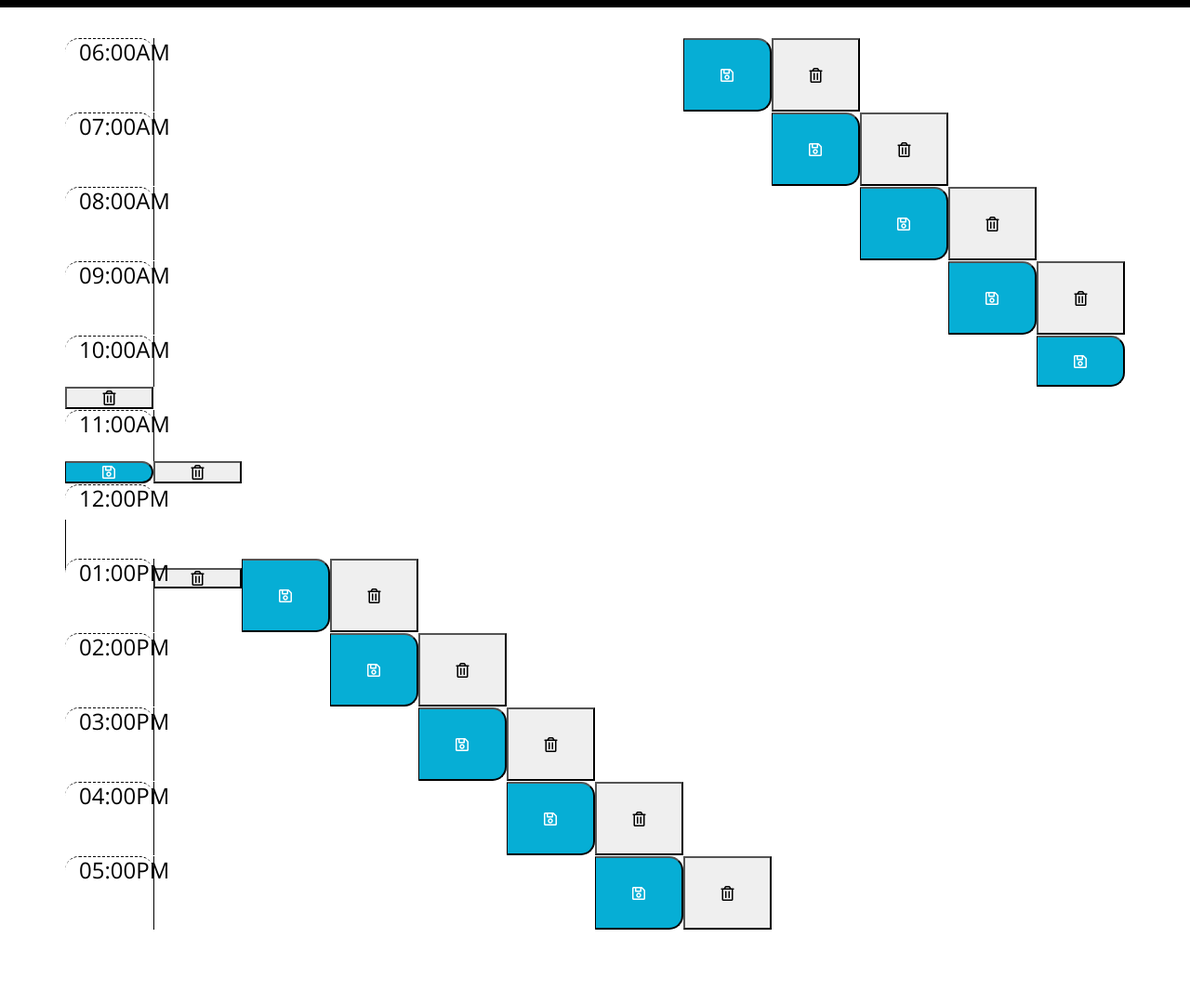
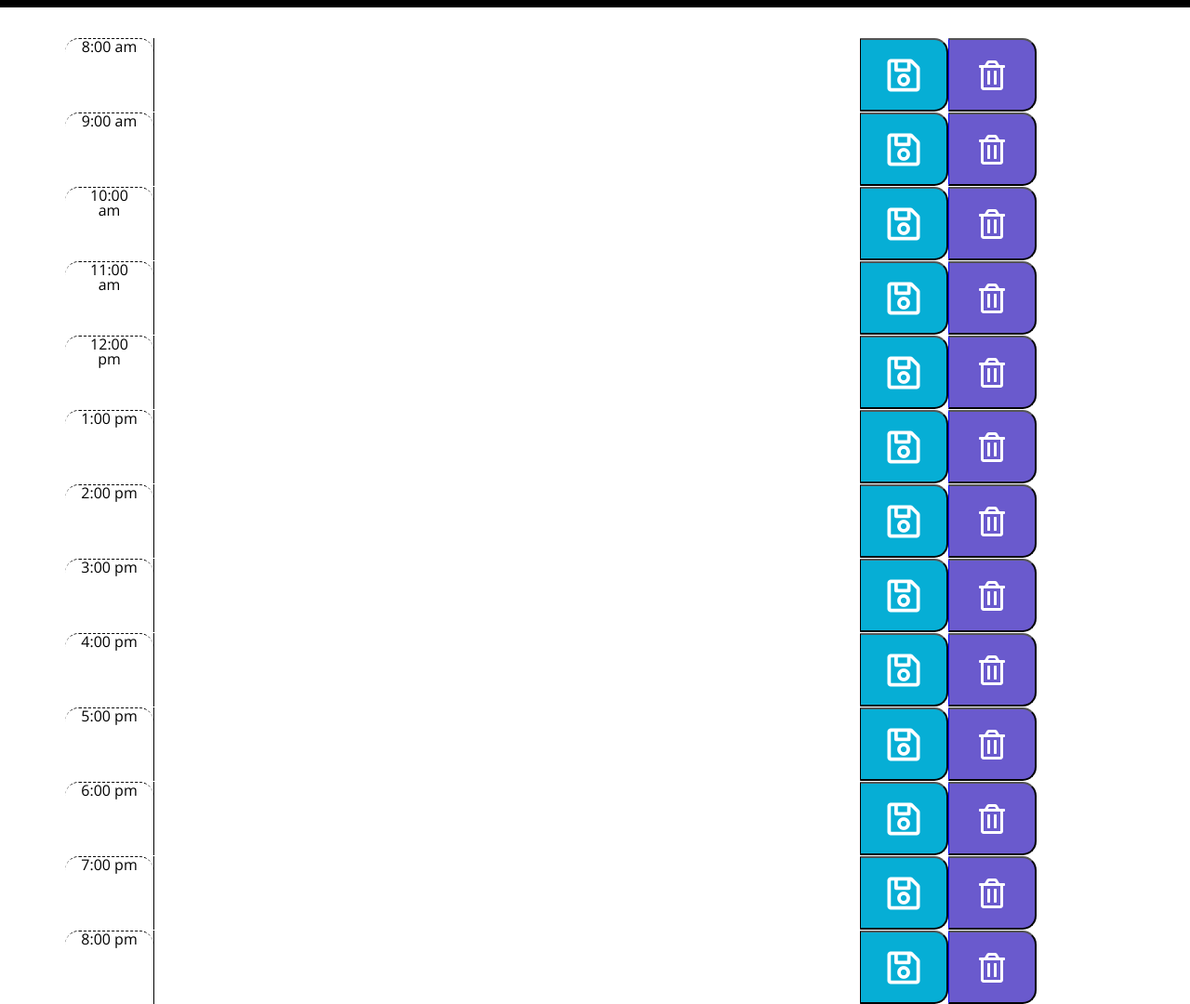
Before and after one commit to KimberlyAnnYo/Bookit, a plain HTML site: page index.html in a window 1280 px wide. Shown: the part 260-1340 px from the top of the page at 93% size. Before the commit the page ends 1260 px from the top, so only its background shows below. Drawn offline with nearby package versions, Linux system fonts and the light colour scheme.

Commit message:
change hours in columns

```diff
--- a/index.html
+++ b/index.html
@@ -23,24 +23,7 @@
         <!-- Timeblocks go here -->
 
         <div class="row">
-            <h4 class="col-1 hour time-block">06:00AM</h4>
-            <textarea id="6" class="col-6 input"></textarea>
-            <button class="col-1 saveBtn"><i class="far fa-save"></i></button>
-            <button class="col-1 deleteBtn"><i class="far fa-trash-alt"></i></button>
-
-        </div>
-
-        <div class="row">
-            <h4 class="col-1 hour time-block">07:00AM</h4>
-            <textarea id="7" class="col-7 input"></textarea>
-            <button class="col-1 saveBtn"><i class="far fa-save"></i></button>
-            <button class="col-1 deleteBtn"><i class="far fa-trash-alt"></i></button>
-
-        </div>
-
-
-        <div class="row">
-            <h4 class="col-1 hour time-block">08:00AM</h4>
+            <div class =" col-1 hour time-block">8:00 am</div>
         <textarea id="8" class="col-8 input"></textarea>
         <button class="col-1 saveBtn"><i class="far fa-save"></i></button>
         <button class="col-1 deleteBtn"><i class="far fa-trash-alt"></i></button>
@@ -48,72 +31,108 @@
         </div>
 
         <div class="row">
-            <h4 class="col-1 hour time-block">09:00AM</h4>
-            <textarea id="9" class="col-9 input"></textarea>
+
+          <div class ="col-1 hour time-block">9:00 am</div>
+          <textarea id="9" class="col-8 input complete" ></textarea>
           <button class="col-1 saveBtn"><i class="far fa-save"></i></button>
           <button class="col-1 deleteBtn"><i class="far fa-trash-alt"></i></button>
 
         </div>
 
         <div class="row">
-            <h4 class="col-1 hour time-block">10:00AM</h4>
-            <textarea id="10" class="col-10 input"></textarea>
+
+          <div class ="col-1 hour time-block">10:00 am</div>
+          <textarea id="10" class=" col-8 input"></textarea>
           <button class="col-1 saveBtn"><i class="far fa-save"></i></button>
           <button class="col-1 deleteBtn"><i class="far fa-trash-alt"></i></button>
 
         </div>
 
         <div class="row">
-            <h4 class="col-1 hour time-block">11:00AM</h4>
-            <textarea id="11" class="col-11 input"></textarea>
+
+          <div class ="col-1 hour time-block">11:00 am</div>
+          <textarea id="11" class=" col-8 input"></textarea>
           <button class="col-1 saveBtn"><i class="far fa-save"></i></button>
           <button class="col-1 deleteBtn"><i class="far fa-trash-alt"></i></button>
 
         </div>
 
         <div class="row">
-            <h4 class="col-1 hour time-block">12:00PM</h4>
-            <textarea id="12" class="col-12 input"></textarea>
+
+          <div class ="col-1 hour time-block">12:00 pm</div>
+          <textarea id="12" class=" col-8 input"></textarea>
           <button class="col-1 saveBtn"><i class="far fa-save"></i></button>
           <button class="col-1 deleteBtn"><i class="far fa-trash-alt"></i></button>
 
         </div>
 
         <div class="row">
-            <h4 class="col-1 hour time-block">01:00PM</h4>
-            <textarea id="1" class="col-1 input"></textarea>
+
+          <div class ="col-1 hour time-block">1:00 pm</div>
+          <textarea id="13" class=" col-8 input"></textarea>
           <button class="col-1 saveBtn"><i class="far fa-save"></i></button>
           <button class="col-1 deleteBtn"><i class="far fa-trash-alt"></i></button>
 
         </div>
 
         <div class="row">
-            <h4 class="col-1 hour time-block">02:00PM</h4>
-            <textarea id="2" class="col-2 input"></textarea>
+
+          <div class ="col-1 hour time-block">2:00 pm</div>
+          <textarea id="14" class="col-8 input"></textarea>
           <button class="col-1 saveBtn"><i class="far fa-save"></i></button>
           <button class="col-1 deleteBtn"><i class="far fa-trash-alt"></i></button>
 
         </div>
 
         <div class="row">
-            <h4 class="col-1 hour time-block">03:00PM</h4>
-            <textarea id="3" class="col-3 input"></textarea>
+
+          <div class ="col-1 hour time-block">3:00 pm</div>
+          <textarea id="15" class=" col-8 input"></textarea>
           <button class="col-1 saveBtn"><i class="far fa-save"></i></button>
           <button class="col-1 deleteBtn"><i class="far fa-trash-alt"></i></button>
 
         </div>
 
         <div class="row">
-            <h4 class="col-1 hour time-block">04:00PM</h4>
-            <textarea id="4" class="col-4 input"></textarea>
+
+          <div class ="col-1 hour time-block">4:00 pm</div>
+          <textarea id="16" class=" col-8 input"></textarea>
           <button class="col-1 saveBtn"><i class="far fa-save"></i></button>
           <button class="col-1 deleteBtn"><i class="far fa-trash-alt"></i></button>
 
         </div>
 
         <div class="row">
-            <h4 class="col-1 hour time-block">05:00PM</h4>
-            <textarea id="5" class="col-5 input"></textarea>
+
+          <div class ="col-1 hour time-block">5:00 pm</div>
+          <textarea id="17" class=" col-8 input"></textarea>
+          <button class="col-1 saveBtn"><i class="far fa-save"></i></button>
+          <button class="col-1 deleteBtn"><i class="far fa-trash-alt"></i></button>
+
+        </div>
+
+        <div class="row">
+
+          <div class ="col-1 hour time-block">6:00 pm</div>
+          <textarea id="18" class=" col-8 input"></textarea>
+          <button class="col-1 saveBtn"><i class="far fa-save"></i></button>
+          <button class="col-1 deleteBtn"><i class="far fa-trash-alt"></i></button>
+
+        </div>
+
+        <div class="row">
+
+          <div class ="col-1 hour time-block">7:00 pm</div>
+          <textarea id="19" class=" col-8 input"></textarea>
+          <button class="col-1 saveBtn"><i class="far fa-save"></i></button>
+          <button class="col-1 deleteBtn"><i class="far fa-trash-alt"></i></button>
+
+        </div>
+
+        <div class="row">
+
+          <div class ="col-1 hour time-block">8:00 pm</div>
+          <textarea id="20" class=" col-8 input"></textarea>
           <button class="col-1 saveBtn"><i class="far fa-save"></i></button>
           <button class="col-1 deleteBtn"><i class="far fa-trash-alt"></i></button>
 
--- a/style.css
+++ b/style.css
@@ -20,7 +20,9 @@ body {
     border-radius: 0;
     border-bottom: 10px solid black;
   }
-
+  h1 {
+    font-size: 20px;
+  }
   .description{
     white-space: pre-wrap;
   }
@@ -43,7 +45,7 @@ body {
   }
 
   .past {
-    background-color: #d3d3d3;
+    background-color: gray;
     color: white;
   }
 
@@ -64,8 +66,21 @@ body {
     background-color: #06AED5;
     color: white;
   }
-
-  .saveBtn i:hover {
+  .deleteBtn {
+    border-left: 1px solid blue;
+    border-top-right-radius: 15px;
+    border-bottom-right-radius: 15px;
+    background-color: slateblue;
+    color: white;
+  }
+  .saveBtn, .completeBtn, .deleteBtn i:hover {
     font-size: 20px;
     transition: all .3s ease-in-out;
   }
+  .complete {
+    text-decoration: line-through !important;
+  }
+
+  .far {
+    font-size: 200%;
+  }
```
Also changed, not shown: script.js (+12 -0 lines). Lines whose indentation alone changed are shown as unchanged.
